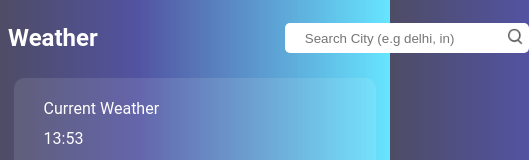
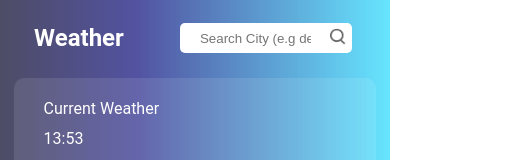
Before and after one commit to Harshit3323/Weather-App, a React (Vite) app: page / in a window 390 px wide. Shown: the top 160 px of the page, 529 px wide, since content can reach past the window. Built offline with nearby package versions, Linux system fonts and the light colour scheme; no server answers.

Commit message:
not half-ass anymore

```diff
--- a/src/index.css
+++ b/src/index.css
@@ -23,13 +23,12 @@ body{
     height: 1.875rem;
     border: hidden;
     border-radius: 5px 0 0 5px;
-    padding: 0 20px;
+    padding: 0 0 0 20px;
 }
 
 
 button{
     width: fit-content;
-    height: fit-content;
     border: none;
     height: 1.875rem;
     background: white;
@@ -106,7 +105,6 @@ button{
 .coming_component{
     background-color: rgba(255, 255, 255, 0.1);
     border-radius: 10px;
-    line-height: ;
 
 }
 .coming_component > p {
@@ -137,13 +135,31 @@ button{
 }
 @media (max-width: 800px) {
     .search{
-        width: 15%;
+        width: 15.2rem;
     }
     #nav h1{
         font-size: 1.5em;
     }
     #nav{
-        justify-content: start;
-        gap: 50%;
+        justify-content: center;
+        gap: 42%;
     }
 }
+@media (max-width: 650px) {
+    #nav{
+        gap: 15%;
+        justify-content: center;
+    }
+    .search{
+        width: 11rem;
+    }
+    .search_bar{
+        width: 9rem;
+    }
+    .search_icon{
+        width: 1rem;
+    }
+    .container{
+        line-height: 18px;
+    }
+}
```
